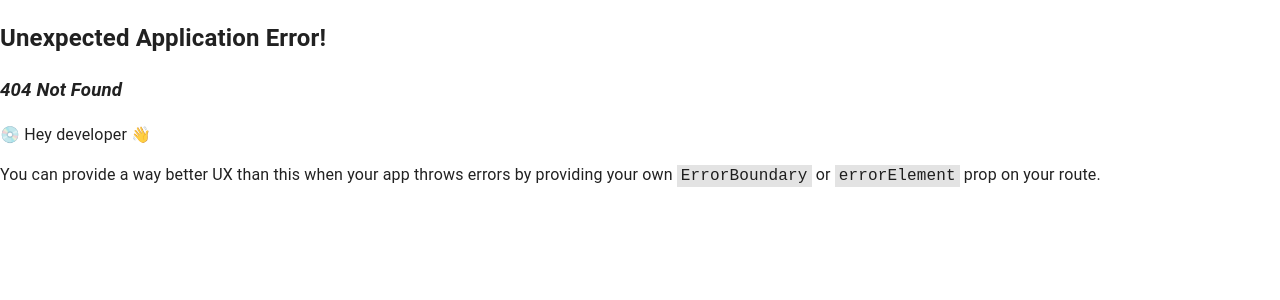
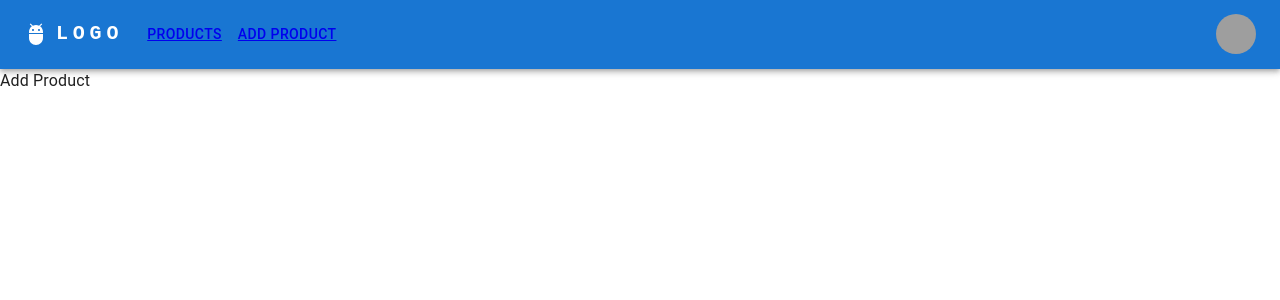
Before and after one commit to VikiZieleniewska/Alegrosz, a React (Vite) app: page /add-product in a window 1280 px wide. Before the commit this address had no page. Shown: the top 300 px of the page. Built offline with nearby package versions, Linux system fonts and the light colour scheme; grey boxes are pictures that could not be loaded.

Commit message:
scaffolding for add product component

```diff
--- /dev/null
+++ b/src/components/AddProduct.jsx
@@ -0,0 +1,5 @@
+function AddProduct() {
+  return <div>Add Product</div>;
+}
+
+export default AddProduct;
--- a/src/components/ResponsiveAppBar.jsx
+++ b/src/components/ResponsiveAppBar.jsx
@@ -12,9 +12,13 @@ import Button from "@mui/material/Button";
 import Tooltip from "@mui/material/Tooltip";
 import MenuItem from "@mui/material/MenuItem";
 import AdbIcon from "@mui/icons-material/Adb";
+import { Link } from "react-router-dom";
 
-const pages = ["Products", "Pricing", "Blog"];
-const settings = ["Profile", "Account", "Dashboard", "Logout"];
+const pages = [
+  { page: "Products", url: "/" },
+  { page: "Add Product", url: "/add-product" },
+];
+const settings = [];
 
 function ResponsiveAppBar() {
   const [anchorElNav, setAnchorElNav] = React.useState(null);
@@ -93,8 +97,10 @@ function ResponsiveAppBar() {
               }}
             >
               {pages.map((page) => (
-                <MenuItem key={page} onClick={handleCloseNavMenu}>
-                  <Typography textAlign="center">{page}</Typography>
+                <MenuItem key={page.page} onClick={handleCloseNavMenu}>
+                  <Link to={page.url}>
+                    <Typography textAlign="center">{page.page}</Typography>
+                  </Link>
                 </MenuItem>
               ))}
             </Menu>
@@ -126,11 +132,11 @@ function ResponsiveAppBar() {
           >
             {pages.map((page) => (
               <Button
-                key={page}
+                key={page.page}
                 onClick={handleCloseNavMenu}
                 sx={{ my: 2, color: "white", display: "block" }}
               >
-                {page}
+                <Link to={page.url}>{page.page}</Link>
               </Button>
             ))}
           </Box>
--- a/src/helpers/router.jsx
+++ b/src/helpers/router.jsx
@@ -2,6 +2,7 @@ import { createBrowserRouter } from "react-router-dom";
 import App from "../App.jsx";
 import ProductDetails from "../components/ProductDetails.jsx";
 import Layout from "../components/Layout.jsx";
+import AddProduct from "../components/AddProduct.jsx";
 
 export const router = createBrowserRouter([
   {
@@ -16,6 +17,10 @@ export const router = createBrowserRouter([
         path: "product-details/:productId",
         element: <ProductDetails />,
       },
+      {
+        path: "add-product",
+        element: <AddProduct />,
+      },
     ],
   },
 ]);
```
